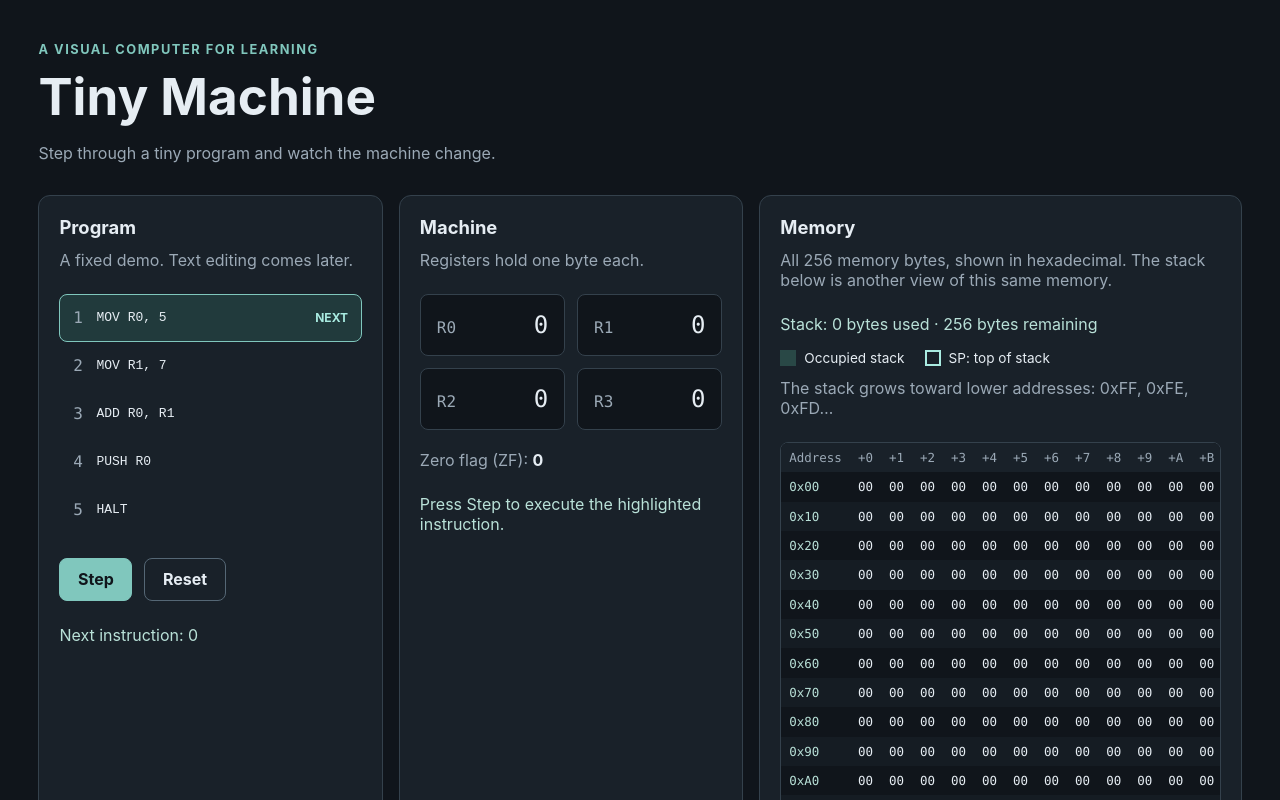
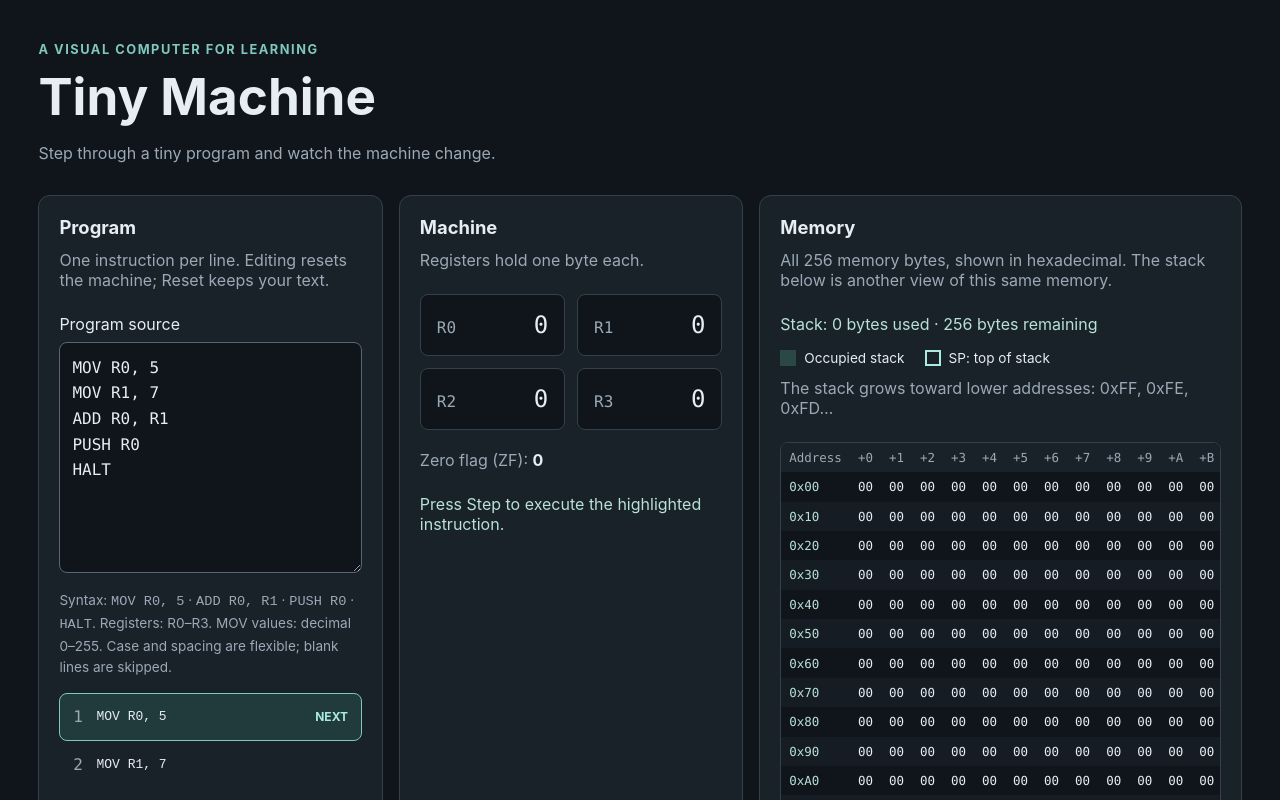
Before and after one commit to liquidvapour/learn-to-code, a React (Vite) app: page / in a window 1280 px wide. Shown: the top 800 px of the page. Built offline with nearby package versions, Linux system fonts and the light colour scheme.

Commit message:
Add editable program UI and reset execution on source changes

```diff
--- a/src/App.tsx
+++ b/src/App.tsx
@@ -4,18 +4,11 @@ import {
   executeInstruction,
   MEMORY_SIZE,
   REGISTER_NAMES,
-  type Instruction,
   type MachineEvent,
   type MachineState,
 } from './machine'
 
-const program: readonly { source: string; instruction: Instruction }[] = [
-  { source: 'MOV R0, 5', instruction: { operation: 'MOV', register: 'R0', value: 5 } },
-  { source: 'MOV R1, 7', instruction: { operation: 'MOV', register: 'R1', value: 7 } },
-  { source: 'ADD R0, R1', instruction: { operation: 'ADD', register: 'R0', source: 'R1' } },
-  { source: 'PUSH R0', instruction: { operation: 'PUSH', register: 'R0' } },
-  { source: 'HALT', instruction: { operation: 'HALT' } },
-]
+import { parseProgram, SAMPLE_SOURCE } from './program'
 
 const BYTES_PER_ROW = 16
 const memoryRows = Array.from({ length: MEMORY_SIZE / BYTES_PER_ROW }, (_, row) => row * BYTES_PER_ROW)
@@ -43,17 +36,20 @@ function describeEvent(event: MachineEvent | null) {
 }
 
 function App() {
+  const [source, setSource] = useState(SAMPLE_SOURCE)
+  const { program, errors } = parseProgram(source)
   const [execution, setExecution] = useState<ExecutionView>(() => ({
     machine: createInitialState(),
     lastEvent: null,
   }))
 
   const { machine, lastEvent } = execution
-  const hasNextInstruction = !machine.halted && machine.pc < program.length
+  const hasNextInstruction = errors.length === 0 && !machine.halted && machine.pc < program.length
   const stackAddresses = Array.from({ length: MEMORY_SIZE - machine.sp }, (_, offset) => machine.sp + offset)
 
   function step() {
     setExecution((previous) => {
+      if (errors.length || previous.machine.halted) return previous
       const next = program[previous.machine.pc]
       if (!next) return previous
 
@@ -64,6 +60,11 @@ function App() {
 
   function reset() {
     setExecution({ machine: createInitialState(), lastEvent: null })
+  }
+
+  function editSource(value: string) {
+    setSource(value)
+    reset()
   }
 
   return (
@@ -77,28 +78,51 @@ function App() {
       <div className="workspace" aria-label="Tiny Machine workspace">
         <section className="panel" aria-labelledby="program-title">
           <h2 id="program-title">Program</h2>
-          <p className="panel-note">A fixed demo. Text editing comes later.</p>
-          <ol className="program-list">
+          <p className="panel-note" id="editor-help">One instruction per line. Editing resets the machine; Reset keeps your text.</p>
+          <label className="editor-label" htmlFor="program-source">Program source</label>
+          <textarea
+            id="program-source"
+            className="program-editor"
+            value={source}
+            onChange={(event) => editSource(event.target.value)}
+            rows={8}
+            spellCheck={false}
+            autoCapitalize="off"
+            autoCorrect="off"
+            aria-describedby="editor-help syntax-help program-errors"
+            aria-invalid={errors.length > 0}
+          />
+          <p className="syntax-help" id="syntax-help">
+            Syntax: <code>MOV R0, 5</code> · <code>ADD R0, R1</code> · <code>PUSH R0</code> · <code>HALT</code>.
+            {' '}Registers: R0–R3. MOV values: decimal 0–255. Case and spacing are flexible; blank lines are skipped.
+          </p>
+          <div id="program-errors" className="program-errors" aria-live="polite">
+            {errors.length > 0 && <ul>{errors.map((error) => (
+              <li key={error.lineNumber}>Line {error.lineNumber}: {error.message}</li>
+            ))}</ul>}
+          </div>
+          <ol className="program-list" aria-label="Parsed instructions with source line numbers">
             {program.map((line, index) => (
               <li
                 key={index}
-                className={index === machine.pc ? 'program-line active' : 'program-line'}
-                aria-current={index === machine.pc ? 'step' : undefined}
+                className={hasNextInstruction && index === machine.pc ? 'program-line active' : 'program-line'}
+                aria-current={hasNextInstruction && index === machine.pc ? 'step' : undefined}
               >
-                <span className="line-number">{index + 1}</span>
+                <span className="line-number">{line.lineNumber}</span>
                 <code>{line.source}</code>
-                {index === machine.pc && <span className="next-marker">Next</span>}
+                {hasNextInstruction && index === machine.pc && <span className="next-marker">Next</span>}
               </li>
             ))}
           </ol>
           <div className="controls">
             <button type="button" onClick={step} disabled={!hasNextInstruction}>Step</button>
             <button type="button" className="secondary" onClick={reset}>Reset</button>
+            <button type="button" className="secondary" onClick={() => editSource(SAMPLE_SOURCE)}>Restore sample</button>
           </div>
           <p className="execution-status" aria-live="polite">
-            {machine.halted
+            {errors.length > 0 ? 'Fix the source errors before stepping.' : machine.halted
               ? 'Machine halted.'
-              : hasNextInstruction ? `Next instruction: ${machine.pc}` : 'Program complete.'}
+              : hasNextInstruction ? `Next: line ${program[machine.pc].lineNumber} (PC ${machine.pc})` : program.length === 0 ? 'Enter an instruction to begin.' : 'Program complete.'}
           </p>
         </section>
 
--- a/src/style.css
+++ b/src/style.css
@@ -101,6 +101,7 @@ h1 {
 
 .controls {
   display: flex;
+  flex-wrap: wrap;
   gap: 0.75rem;
 }
 
@@ -311,3 +312,43 @@ button:focus-visible {
     min-height: 240px;
   }
 }
+
+.editor-label {
+  display: block;
+  margin-bottom: 0.5rem;
+}
+
+.program-editor {
+  width: 100%;
+  resize: vertical;
+  min-height: 10rem;
+  padding: 0.75rem;
+  border: 1px solid #556775;
+  border-radius: 8px;
+  background: #10151b;
+  color: #e6edf3;
+  font: 1rem/1.6 ui-monospace, SFMono-Regular, Consolas, monospace;
+}
+
+.program-editor:focus-visible {
+  outline: 3px solid #80c7bd;
+  outline-offset: 2px;
+}
+
+.program-editor[aria-invalid="true"] {
+  border-color: #ffb4a9;
+}
+
+.syntax-help {
+  color: #9ba9b6;
+  font-size: 0.85rem;
+  line-height: 1.6;
+}
+
+.program-errors {
+  color: #ffb4a9;
+}
+
+.program-errors ul {
+  padding-left: 1.25rem;
+}
```
Also changed, not shown: 2 other files (tests, documents, lock files or other folders).
